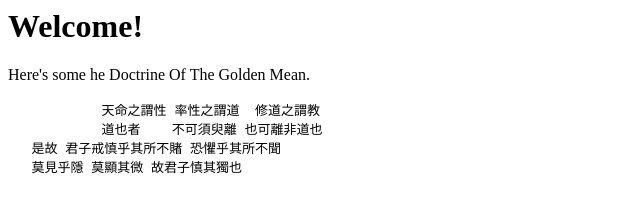
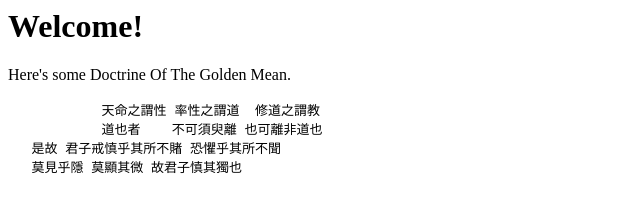
Before and after one commit to emelicat/emelicat.github.io, a plain HTML site: page index.html in a window 1280 px wide. Shown: the full height of the page, 0-640 px from the left. Drawn offline with Linux system fonts and the light colour scheme.

Commit message:
Update index.html

```diff
--- a/index.html
+++ b/index.html
@@ -8,7 +8,7 @@
   Welcome!
  </h1>
  <p>
-  Here's some he Doctrine Of The Golden Mean.
+  Here's some Doctrine Of The Golden Mean.
  </p>
   <pre>
             天命之謂性 率性之謂道  修道之謂教
```
